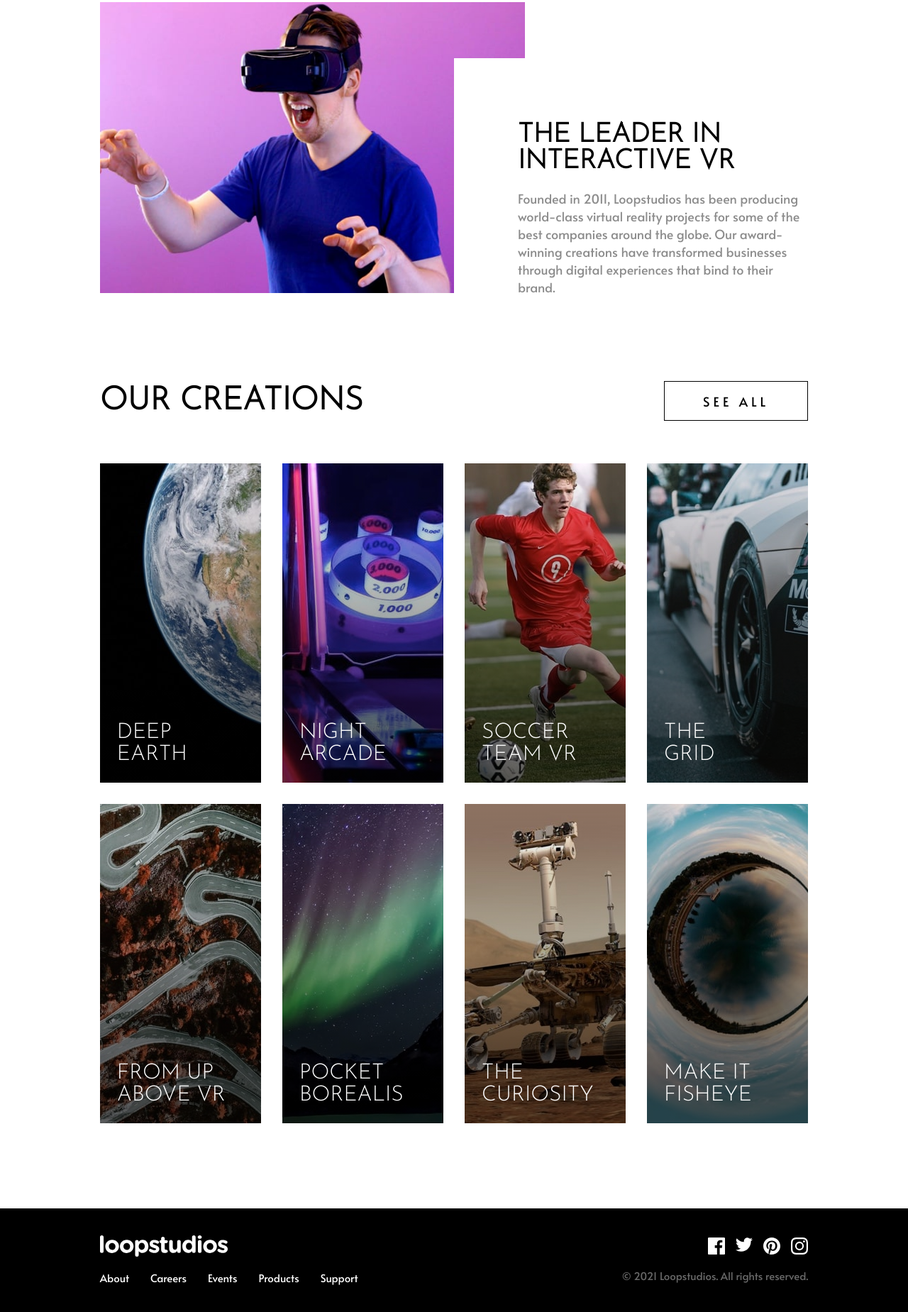
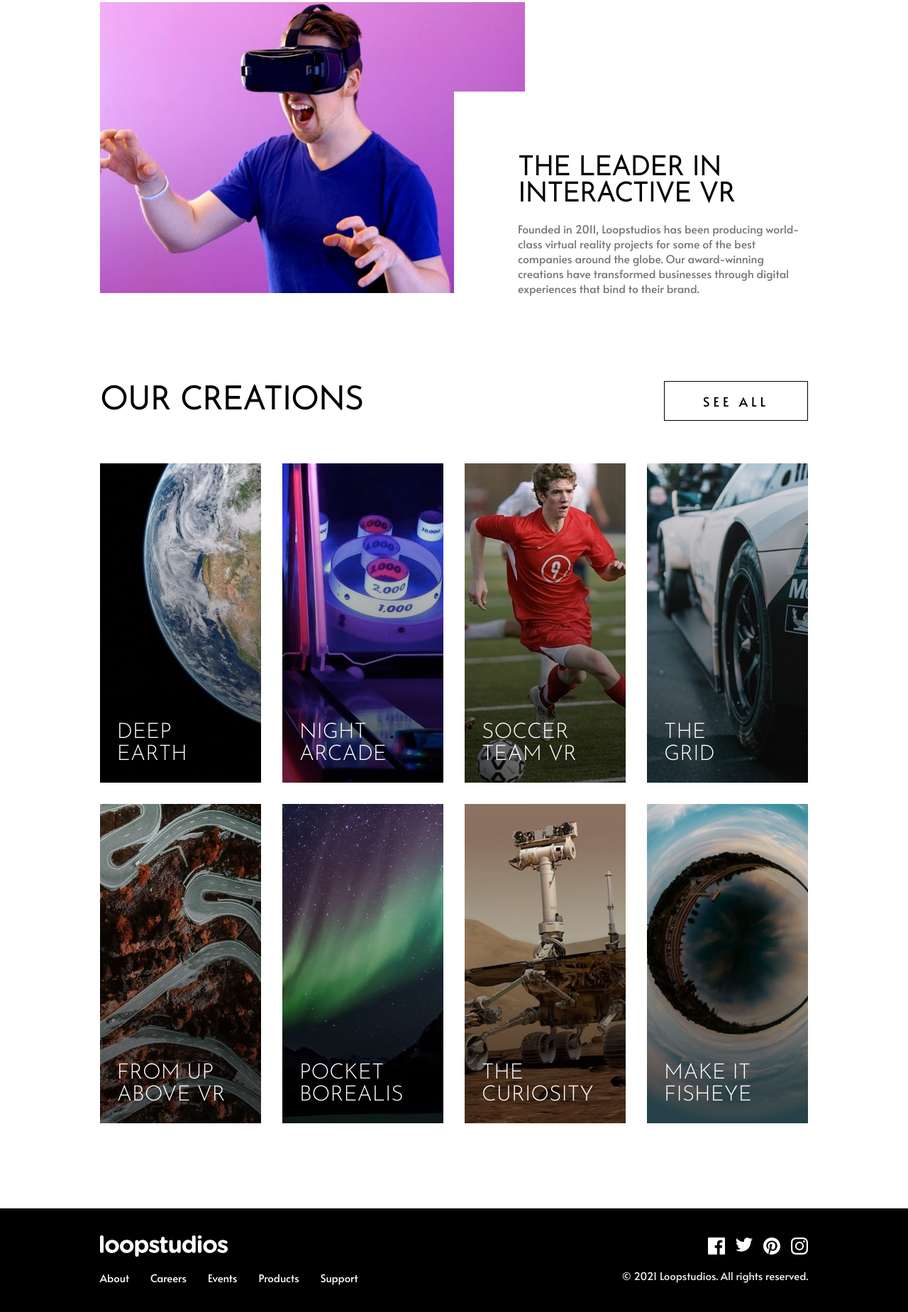
Before and after one commit to solvedbiscuit71/loopstudios-landing-page, a website: page index.html in a window 1280 px wide. Shown: the part 767-2616 px from the top of the page at 71% size. Drawn offline with Linux system fonts and the light colour scheme.

Commit message:
Changed font colors to pass accessibility test

```diff
--- a/src/scss/main.scss
+++ b/src/scss/main.scss
@@ -1,7 +1,7 @@
 @import url('https://fonts.googleapis.com/css2?family=Alata&family=Josefin+Sans:wght@300&display=swap');
 
-$dark-gray: hsl(0, 0%, 55%);
-$very-dark-gray: hsl(0, 0%, 41%);
+$gray: #757575;
+$light-gray: #f0f0f0;
 
 *,*::before,*::after {
   box-sizing: border-box;
@@ -121,9 +121,9 @@ main {
       p {
         margin: 0;
 
-        color: $dark-gray;
+        color: $gray;
         font-family: "Alata";
-        font-size: 1.2rem;
+        font-size: 1.05rem;
 
         text-align: center;
         padding: 1.2em;
@@ -306,7 +306,7 @@ footer {
   }
 
   .footer__copyrights {
-    color: $very-dark-gray;
+    color: $light-gray;
 
     font-family: "Alata";
     font-size: 1rem;
```
Also changed, not shown: public/css/main.css, 1 other file.
